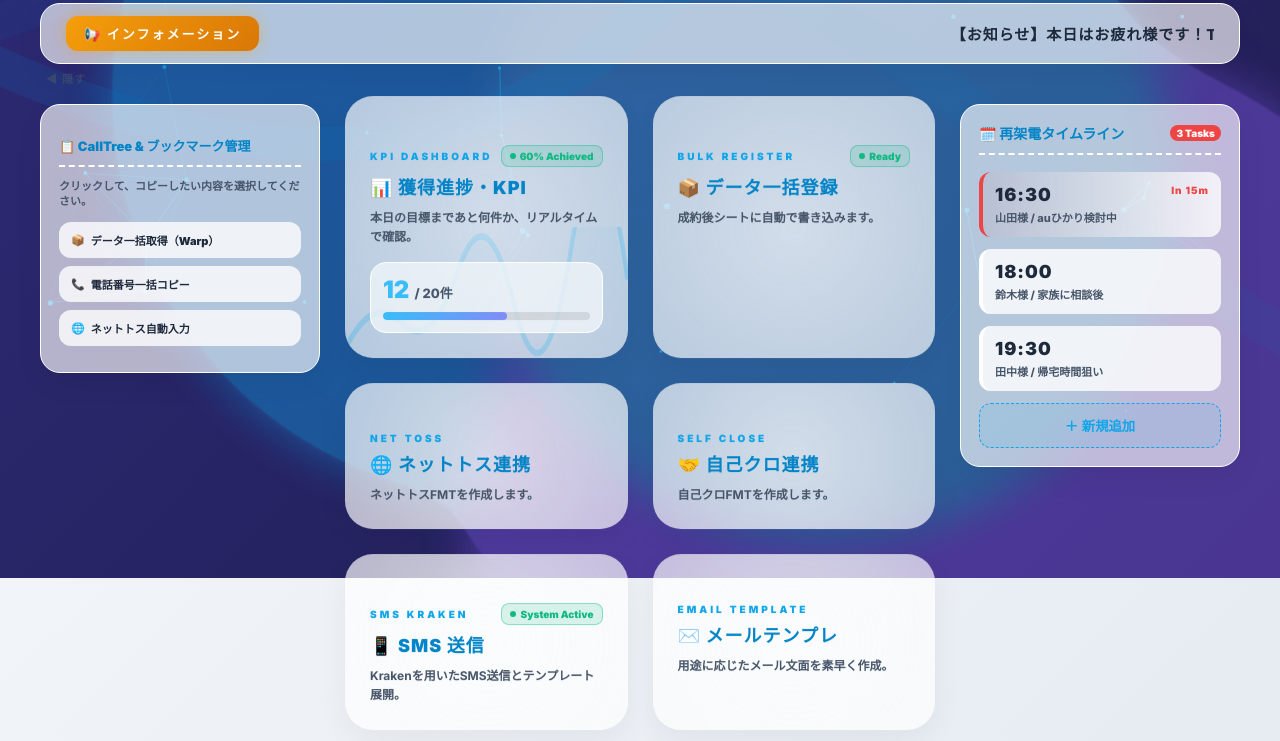
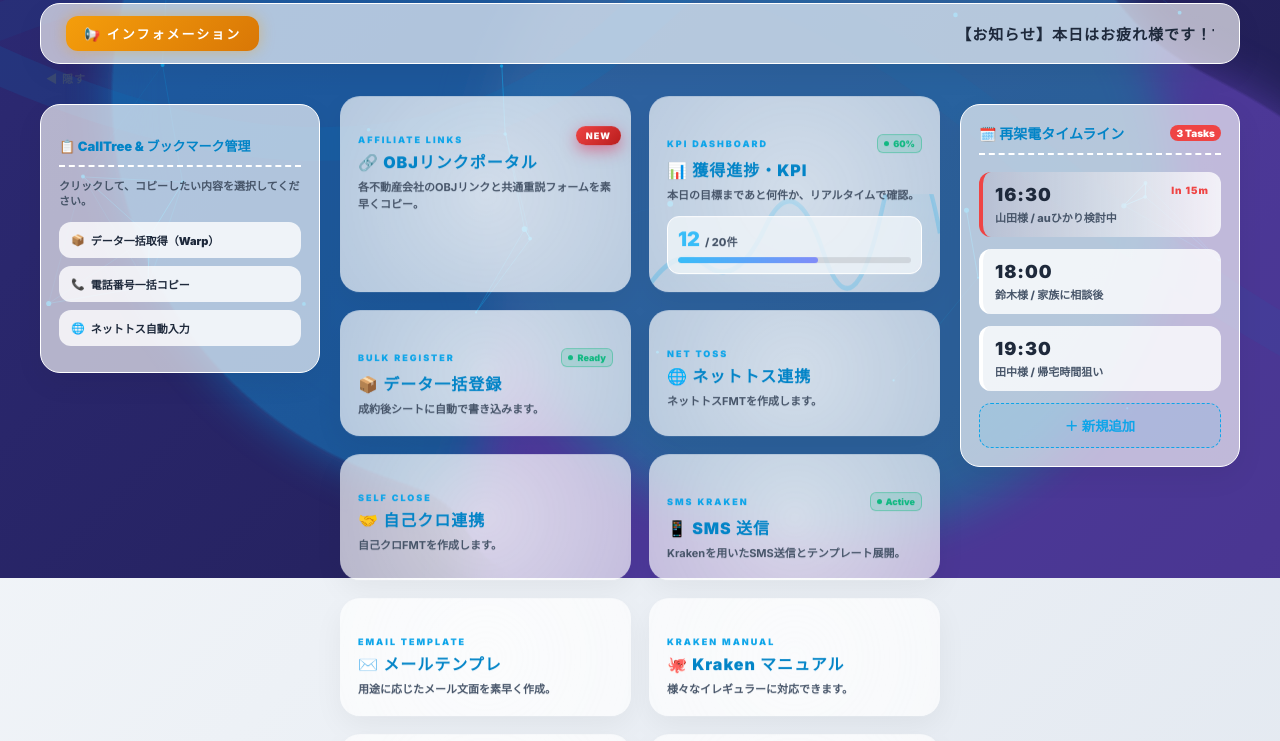
Before and after one commit to toranosukehigashi/team-portal, a Next.js app: page / in a window 1280 px wide. Shown: the part 382-1123 px from the top of the page. Built offline with nearby package versions, Linux system fonts and the light colour scheme.

Commit message:
feat: HOME画面にOBJリンクポータルを追加し、カードサイズを全体的にコンパクト化！

```diff
--- a/app/page.tsx
+++ b/app/page.tsx
@@ -52,7 +52,7 @@ const MagicCard = ({ title, attraction, desc, delay, onClick, badge, children, l
         <div className="card-wave-bg"></div>
         <div className="card-content-3d">
           {badge && <span className="badge-new">{badge}</span>}
-          <div style={{ display: "flex", justifyContent: "space-between", alignItems: "center", marginBottom: "8px" }}>
+          <div style={{ display: "flex", justifyContent: "space-between", alignItems: "center", marginBottom: "6px" }}>
             <div className="attraction-name">{attraction}</div>
             {liveData && <div className="live-badge">{liveData}</div>}
           </div>
@@ -143,8 +143,9 @@ export default function ThemeParkEntrance() {
     { id: 'b3', icon: '🌐', title: 'ネットトス自動入力', copyName: 'ネットトス自動入力', copyUrl: 'javascript:(function(){/* 自動入力のスクリプト */ alert("自動入力しました");})();' }
   ];
 
-  // ✨ Cmd+K インテント（意図）検索用リスト（エリア判定を削除！）
+  // ✨ Cmd+K インテント検索用リスト（OBJリンクポータルを追加！）
   const allCmdKLinks = [
+    { id: 'affiliate', name: "🔗 OBJリンクポータルを開く", desc: "各不動産会社のOBJリンク、重説フォームのコピー", url: "/affiliate-links", search: ["リンク", "アフィリエイト", "affiliate", "link", "obj", "不動産", "重説", "コピー", "ポータル", "空室", "名古屋"] },
     { id: 'sim', name: "🆚 料金シミュレーターへ移動", desc: "乗り換え費用、スマホセット割、違約金の計算", url: "/simulator", search: ["sim", "シミュレーター", "料金", "cost", "見積もり", "比較", "乗り換え", "違約金", "スマホ割", "安く", "解約金", "シミュ", "計算"] },
     { id: 'toss', name: "🌐 ネットトス連携へ移動", desc: "フレッツ・光コラボ等の回線手配・情報送信", url: "/net-toss", search: ["toss", "トス", "ネット", "net", "フレッツ", "ドコモ光", "ソフトバンク光", "光コラボ", "事業者変更", "転用", "新規", "回線", "手配"] },
     { id: 'kraken', name: "🐙 Kraken マニュアルを開く", desc: "SMS送信、テンプレート、手続きの業務手順書", url: "/procedure-wizard", search: ["kraken", "マニュアル", "手順", "manual", "sms", "送信", "雛形", "テンプレ", "案内", "やり方", "ルール", "規定"] },
@@ -301,7 +302,7 @@ export default function ThemeParkEntrance() {
         <div className="custom-modal cmdk-modal" onClick={(e) => e.stopPropagation()}>
           <form onSubmit={handleCmdKSearch} style={{display: "flex", alignItems: "center", borderBottom: "1px solid var(--card-border)", paddingBottom: "15px", marginBottom: "15px"}}>
             <span style={{fontSize: "24px", marginRight: "15px"}}>🔍</span>
-            <input type="text" autoFocus={isCmdKOpen} placeholder="例: フレッツ、乗り換え、メモ..." className="cmdk-input" value={cmdKQuery} onChange={(e) => setCmdKQuery(e.target.value)} />
+            <input type="text" autoFocus={isCmdKOpen} placeholder="例: フレッツ、リンク、メモ..." className="cmdk-input" value={cmdKQuery} onChange={(e) => setCmdKQuery(e.target.value)} />
             <span className="cmdk-esc" onClick={() => setIsCmdKOpen(false)}>ESC</span>
           </form>
           <div className="cmdk-list">
@@ -387,8 +388,9 @@ export default function ThemeParkEntrance() {
 
           .avatar-circle { width: 38px; height: 38px; border-radius: 50%; background: linear-gradient(135deg, #fde047, #f59e0b); display: flex; align-items: center; justify-content: center; color: #451a03; font-weight: 900; font-size: 18px; box-shadow: 0 0 10px rgba(250,204,21,0.5); flex-shrink: 0; }
 
-          .magic-card { position: relative; border-radius: 28px; padding: 25px; background: var(--card-bg); backdrop-filter: blur(25px); display: flex; flex-direction: column; gap: 12px; height: 100%; cursor: pointer; box-shadow: var(--card-shadow); overflow: hidden; }
-          .card-static-glow { position: absolute; inset: 0; border-radius: 28px; padding: 2px; background: linear-gradient(135deg, transparent, var(--card-hover-border), transparent); -webkit-mask: linear-gradient(#fff 0 0) content-box, linear-gradient(#fff 0 0); -webkit-mask-composite: xor; mask-composite: exclude; opacity: 0; transition: opacity 0.3s; pointer-events: none; z-index: 2; }
+          /* 💡 カードのpaddingを減らして全体をスリム化！ */
+          .magic-card { position: relative; border-radius: 20px; padding: 18px; background: var(--card-bg); backdrop-filter: blur(25px); display: flex; flex-direction: column; gap: 10px; height: 100%; cursor: pointer; box-shadow: var(--card-shadow); overflow: hidden; }
+          .card-static-glow { position: absolute; inset: 0; border-radius: 20px; padding: 2px; background: linear-gradient(135deg, transparent, var(--card-hover-border), transparent); -webkit-mask: linear-gradient(#fff 0 0) content-box, linear-gradient(#fff 0 0); -webkit-mask-composite: xor; mask-composite: exclude; opacity: 0; transition: opacity 0.3s; pointer-events: none; z-index: 2; }
           .magic-card:hover .card-static-glow { opacity: 1; }
 
           .fluid-card { animation: fluidFloat 6s ease-in-out infinite alternate; }
@@ -471,7 +473,7 @@ export default function ThemeParkEntrance() {
           @keyframes marquee { 0% { transform: translate(0, 0); } 100% { transform: translate(-100%, 0); } }
 
           /* ✨ 3カラムレイアウト */
-          .main-layout { display: flex; gap: 25px; margin-bottom: 50px; align-items: flex-start; justify-content: center; }
+          .main-layout { display: flex; gap: 20px; margin-bottom: 50px; align-items: flex-start; justify-content: center; }
           .info-sidebar-wrapper { width: 280px; flex-shrink: 0; transition: width 0.4s cubic-bezier(0.2, 0.8, 0.2, 1), opacity 0.3s; overflow: visible; position: relative; z-index: 50; }
           .info-sidebar-wrapper.collapsed { width: 0px; opacity: 0; pointer-events: none; overflow: hidden; }
 
@@ -521,7 +523,8 @@ export default function ThemeParkEntrance() {
           .popover-copy-icon { font-size: 12px; opacity: 0.6; transition: 0.2s; }
           .popover-row:hover .popover-copy-icon { opacity: 1; color: var(--accent-color); transform: scale(1.1); }
 
-          .attraction-grid { display: grid; grid-template-columns: repeat(auto-fit, minmax(260px, 1fr)); gap: 25px; perspective: 1200px; align-content: flex-start; flex: 1; width: 100%; transition: 0.4s; }
+          /* 💡 カードグリッド - 全体的に少し小さく圧縮！ */
+          .attraction-grid { display: grid; grid-template-columns: repeat(auto-fit, minmax(220px, 1fr)); gap: 18px; perspective: 1200px; align-content: flex-start; flex: 1; width: 100%; transition: 0.4s; }
           .fade-up-element { opacity: 0; transform: translateY(50px) scale(0.95); transition: all 0.8s cubic-bezier(0.2, 0.8, 0.2, 1); transition-delay: var(--delay); }
           .fade-up-element.visible { opacity: 1; transform: translateY(0) scale(1); }
           .magic-card-wrapper.visible:hover { transform: translateY(0) scale(1.02); z-index: 10; }
@@ -532,24 +535,25 @@ export default function ThemeParkEntrance() {
           .theme-dark .card-glare { background: radial-gradient(circle at center, rgba(255,255,255,0.15) 0%, transparent 60%); }
           .card-content-3d { z-index: 2; position: relative; transform: translateZ(30px); transform-style: preserve-3d; display: flex; flex-direction: column; height: 100%; pointer-events: none; }
 
-          .attraction-name { font-size: 10px; color: var(--accent-color); font-weight: 900; letter-spacing: 3px; text-transform: uppercase; }
-          .card-title { font-size: 18px; font-weight: 900; color: var(--title-color); margin: 0; line-height: 1.4; letter-spacing: 1px; transition: color 0.3s; }
-          .card-desc { font-size: 12px; color: var(--text-sub); margin: 8px 0 0 0; line-height: 1.6; font-weight: 700; transform: translateZ(15px); transition: color 0.3s; flex: 1; }
-          .card-custom-inner { margin-top: 15px; transform: translateZ(25px); pointer-events: auto; }
+          /* 💡 フォントサイズも微調整して一覧性アップ！ */
+          .attraction-name { font-size: 9px; color: var(--accent-color); font-weight: 900; letter-spacing: 2px; text-transform: uppercase; }
+          .card-title { font-size: 16px; font-weight: 900; color: var(--title-color); margin: 0; line-height: 1.4; letter-spacing: 1px; transition: color 0.3s; }
+          .card-desc { font-size: 11px; color: var(--text-sub); margin: 6px 0 0 0; line-height: 1.5; font-weight: 700; transform: translateZ(15px); transition: color 0.3s; flex: 1; }
+          .card-custom-inner { margin-top: 12px; transform: translateZ(25px); pointer-events: auto; }
 
-          .badge-new { position: absolute; top: -10px; right: -10px; background: linear-gradient(135deg, #ef4444, #b91c1c); color: #fff; font-size: 10px; font-weight: 900; padding: 4px 12px; border-radius: 20px; z-index: 3; box-shadow: 0 5px 15px rgba(225,29,72,0.5); letter-spacing: 2px; }
+          .badge-new { position: absolute; top: -8px; right: -8px; background: linear-gradient(135deg, #ef4444, #b91c1c); color: #fff; font-size: 9px; font-weight: 900; padding: 4px 10px; border-radius: 20px; z-index: 3; box-shadow: 0 5px 15px rgba(225,29,72,0.5); letter-spacing: 1px; }
 
-          .live-badge { font-size: 10px; font-weight: 900; background: rgba(16, 185, 129, 0.15); color: #10b981; padding: 4px 8px; border-radius: 8px; border: 1px solid rgba(16, 185, 129, 0.4); display: flex; align-items: center; gap: 4px; animation: pulseGreen 2s infinite; }
-          .live-badge::before { content:''; width:6px; height:6px; background:#10b981; border-radius:50%; }
+          .live-badge { font-size: 9px; font-weight: 900; background: rgba(16, 185, 129, 0.15); color: #10b981; padding: 3px 6px; border-radius: 6px; border: 1px solid rgba(16, 185, 129, 0.4); display: flex; align-items: center; gap: 4px; animation: pulseGreen 2s infinite; }
+          .live-badge::before { content:''; width:5px; height:5px; background:#10b981; border-radius:50%; }
           @keyframes pulseGreen { 0% { box-shadow: 0 0 0 0 rgba(16, 185, 129, 0.4); } 70% { box-shadow: 0 0 0 6px rgba(16, 185, 129, 0); } 100% { box-shadow: 0 0 0 0 rgba(16, 185, 129, 0); } }
 
-          .kpi-widget { background: var(--kpi-bg); padding: 12px; border-radius: 16px; border: 1px solid var(--card-border); transition: 0.5s; pointer-events: auto; }
-          .kpi-numbers { display: flex; align-items: baseline; gap: 5px; margin-bottom: 6px; }
-          .kpi-current { font-size: 24px; font-weight: 900; color: #38bdf8; }
-          .kpi-target { font-size: 13px; font-weight: 800; color: var(--text-sub); }
-          .kpi-bar-bg { width: 100%; height: 8px; background: rgba(0,0,0,0.1); border-radius: 4px; overflow: hidden; margin-top: 8px; }
+          .kpi-widget { background: var(--kpi-bg); padding: 10px; border-radius: 12px; border: 1px solid var(--card-border); transition: 0.5s; pointer-events: auto; }
+          .kpi-numbers { display: flex; align-items: baseline; gap: 5px; margin-bottom: 4px; }
+          .kpi-current { font-size: 20px; font-weight: 900; color: #38bdf8; }
+          .kpi-target { font-size: 11px; font-weight: 800; color: var(--text-sub); }
+          .kpi-bar-bg { width: 100%; height: 6px; background: rgba(0,0,0,0.1); border-radius: 3px; overflow: hidden; margin-top: 6px; }
           .theme-dark .kpi-bar-bg { background: rgba(255,255,255,0.1); }
-          .kpi-bar-fill { height: 100%; background: linear-gradient(90deg, #38bdf8, #818cf8); border-radius: 4px; }
+          .kpi-bar-fill { height: 100%; background: linear-gradient(90deg, #38bdf8, #818cf8); border-radius: 3px; }
 
           .quick-utility { position: fixed; bottom: 40px; right: 40px; z-index: 1000; }
           .utility-fab { width: 70px; height: 70px; background: linear-gradient(135deg, #fbbf24, #d97706); color: #fff; border-radius: 50%; display: flex; align-items: center; justify-content: center; box-shadow: 0 10px 20px rgba(0,0,0,0.2), inset 0 0 15px rgba(255,255,255,0.6); transition: 0.3s; font-size: 28px; border: 2px solid rgba(255,255,255,0.6); list-style: none; cursor: pointer; flex-direction: column; gap: 2px; }
@@ -686,22 +690,25 @@ export default function ThemeParkEntrance() {
             )}
 
             <div className="attraction-grid">
-              <MagicCard delay={animDelayOffset + 0.5} attraction="KPI DASHBOARD" title="📊 獲得進捗・KPI" desc="本日の目標まであと何件か、リアルタイムで確認。" liveData={`${progressPercent}% Achieved`} sparkline={true} onClick={(e: any) => { e.stopPropagation(); router.push("/kpi-detail"); }}>
+              {/* 💡 ここに「OBJリンクポータル」を追加し、順序（delay）を整えました！ */}
+              <MagicCard delay={animDelayOffset + 0.5} attraction="AFFILIATE LINKS" badge="NEW" title="🔗 OBJリンクポータル" desc="各不動産会社のOBJリンクと共通重説フォームを素早くコピー。" onClick={(e: any) => { e.stopPropagation(); router.push("/affiliate-links"); }} />
+
+              <MagicCard delay={animDelayOffset + 0.6} attraction="KPI DASHBOARD" title="📊 獲得進捗・KPI" desc="本日の目標まであと何件か、リアルタイムで確認。" liveData={`${progressPercent}%`} sparkline={true} onClick={(e: any) => { e.stopPropagation(); router.push("/kpi-detail"); }}>
                 <div className="kpi-widget">
                   <div className="kpi-numbers"><span className="kpi-current">{mockKpi.current}</span><span className="kpi-target">/ {mockKpi.target}件</span></div>
                   <div className="kpi-bar-bg"><div className="kpi-bar-fill" style={{ width: `${progressPercent}%` }}></div></div>
                 </div>
               </MagicCard>
 
-              <MagicCard delay={animDelayOffset + 0.6} attraction="BULK REGISTER" title="📦 データ一括登録" desc="成約後シートに自動で書き込みます。" liveData="Ready" onClick={(e: any) => { e.stopPropagation(); router.push("/bulk-register"); }} />
-              <MagicCard delay={animDelayOffset + 0.7} attraction="NET TOSS" title="🌐 ネットトス連携" desc="ネットトスFMTを作成します。" onClick={(e: any) => { e.stopPropagation(); router.push("/net-toss"); }} />
-              <MagicCard delay={animDelayOffset + 0.8} attraction="SELF CLOSE" title="🤝 自己クロ連携" desc="自己クロFMTを作成します。" onClick={(e: any) => { e.stopPropagation(); router.push("/self-close"); }} />
-              <MagicCard delay={animDelayOffset + 0.9} attraction="SMS KRAKEN" title="📱 SMS 送信" desc="Krakenを用いたSMS送信とテンプレート展開。" liveData="System Active" onClick={(e: any) => { e.stopPropagation(); router.push("/sms-kraken"); }} />
-              <MagicCard delay={animDelayOffset + 1.0} attraction="EMAIL TEMPLATE" title="✉️ メールテンプレ" desc="用途に応じたメール文面を素早く作成。" onClick={(e: any) => { e.stopPropagation(); router.push("/email-template"); }} />
-              <MagicCard delay={animDelayOffset + 1.1} attraction="KRAKEN MANUAL" title="🐙 Kraken マニュアル" badge="NEW" desc="様々なイレギュラーに対応できます。" onClick={(e: any) => { e.stopPropagation(); router.push("/procedure-wizard"); }} />
-              <MagicCard delay={animDelayOffset + 1.2} attraction="COST SIMULATOR" title="🆚 料金シミュレーター" badge="NEW" desc="利用状況などをもとに、回線を提案します。" liveData="Avg. ¥4,200/mo" onClick={(e: any) => { e.stopPropagation(); router.push("/simulator"); }} />
+              <MagicCard delay={animDelayOffset + 0.7} attraction="BULK REGISTER" title="📦 データ一括登録" desc="成約後シートに自動で書き込みます。" liveData="Ready" onClick={(e: any) => { e.stopPropagation(); router.push("/bulk-register"); }} />
+              <MagicCard delay={animDelayOffset + 0.8} attraction="NET TOSS" title="🌐 ネットトス連携" desc="ネットトスFMTを作成します。" onClick={(e: any) => { e.stopPropagation(); router.push("/net-toss"); }} />
+              <MagicCard delay={animDelayOffset + 0.9} attraction="SELF CLOSE" title="🤝 自己クロ連携" desc="自己クロFMTを作成します。" onClick={(e: any) => { e.stopPropagation(); router.push("/self-close"); }} />
+              <MagicCard delay={animDelayOffset + 1.0} attraction="SMS KRAKEN" title="📱 SMS 送信" desc="Krakenを用いたSMS送信とテンプレート展開。" liveData="Active" onClick={(e: any) => { e.stopPropagation(); router.push("/sms-kraken"); }} />
+              <MagicCard delay={animDelayOffset + 1.1} attraction="EMAIL TEMPLATE" title="✉️ メールテンプレ" desc="用途に応じたメール文面を素早く作成。" onClick={(e: any) => { e.stopPropagation(); router.push("/email-template"); }} />
+              <MagicCard delay={animDelayOffset + 1.2} attraction="KRAKEN MANUAL" title="🐙 Kraken マニュアル" desc="様々なイレギュラーに対応できます。" onClick={(e: any) => { e.stopPropagation(); router.push("/procedure-wizard"); }} />
+              <MagicCard delay={animDelayOffset + 1.3} attraction="COST SIMULATOR" title="🆚 料金シミュレーター" desc="利用状況などをもとに、回線を提案します。" liveData="Avg. ¥4,200" onClick={(e: any) => { e.stopPropagation(); router.push("/simulator"); }} />
 
-              <MagicCard delay={animDelayOffset + 1.3} attraction="QUICK MEMO" title="🍯 クイックメモ" desc="通話中などの一時的な情報を置いておくメモパッド。" onClick={(e: any) => { e.stopPropagation(); setIsMemoOpen(true); }}>
+              <MagicCard delay={animDelayOffset + 1.4} attraction="QUICK MEMO" title="🍯 クイックメモ" desc="通話中などの一時的な情報を置いておくメモパッド。" onClick={(e: any) => { e.stopPropagation(); setIsMemoOpen(true); }}>
                 {memoText ? (
                   <div className="util-result" style={{marginTop:0, padding:"10px", fontSize:"11px", opacity: 0.8}}>
                     {memoText.length > 20 ? memoText.substring(0, 20) + "..." : memoText}
```
